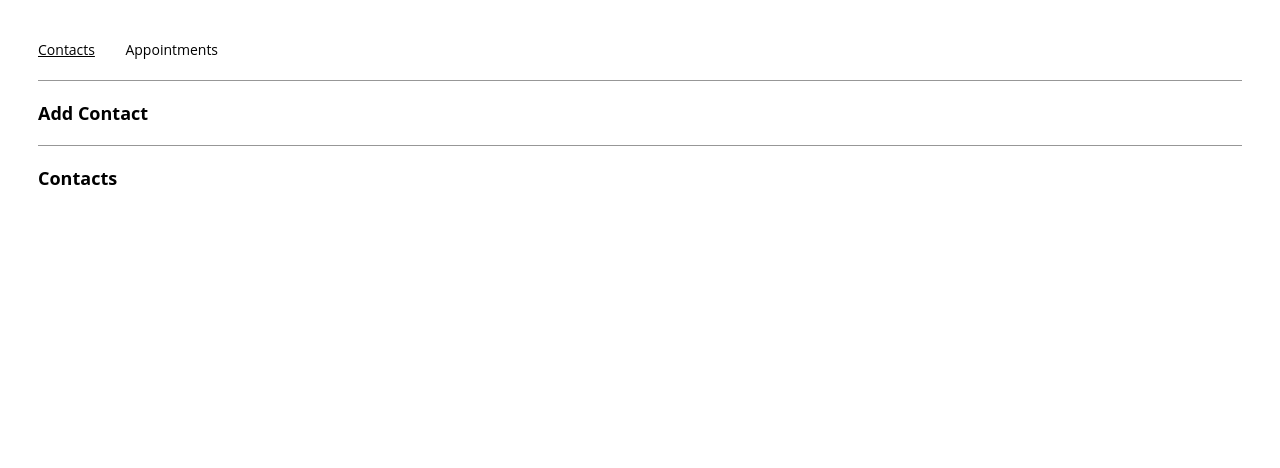
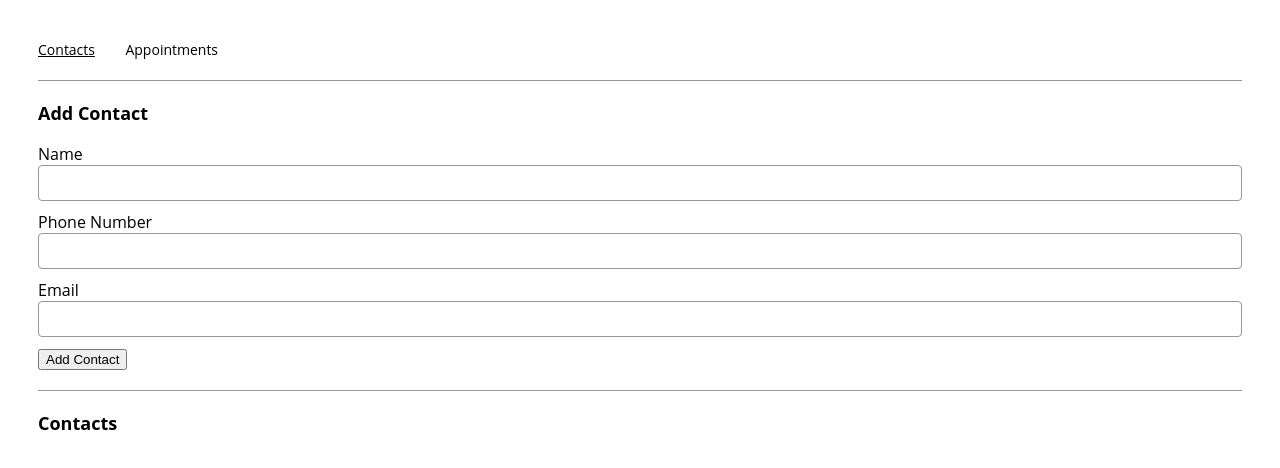
Before and after one commit to KarlSchoch/education, a React (Create React App) app in the folder code_academy_full_stack/AppointmentPlanner/: page /contacts in a window 1280 px wide. Shown: the top 468 px of the page. Built offline with nearby package versions, Linux system fonts and the light colour scheme.

Commit message:
WIP updating contacts page.  Successfully implements functionality but needs to be fit into structure of project - i.e. a contacts page

```diff
--- a/code_academy_full_stack/AppointmentPlanner/src/App.js
+++ b/code_academy_full_stack/AppointmentPlanner/src/App.js
@@ -1,4 +1,4 @@
-import React from "react";
+import React, { useState } from "react";
 import { RouterProvider, createBrowserRouter, createRoutesFromElements, Route, Navigate } from "react-router-dom"
 import Root, { ROUTES } from "./components/root/Root";
 import { AppointmentsPage } from "./containers/appointmentsPage/AppointmentsPage";
@@ -9,17 +9,36 @@ function App() {
   Define state variables for
   contacts and appointments
   */
+  const [contacts, setContacts] = useState([{name: 'Karl', phone: '513-292-1797', email: 'karl.schoch@gmail.com'}]);
+  const [appointments, setAppointments] = useState([]);
 
   /*
   Implement functions to add data to
   contacts and appointments
   */
+  function addContact(name, phoneNumber, email) {
+    const newContact = {
+      name: name,
+      phoneNumber: phoneNumber,
+      email: email,
+    }
+    setContacts([...contacts, newContact])
+  }
+  function addAppointment(name, contact, date, time) {
+    const newContact = {
+      name: name,
+      contact: contact,
+      date: date,
+      time: time,
+    }
+    setContacts([...contacts, newContact])
+  }
 
   const router = createBrowserRouter(createRoutesFromElements(
     <Route path="/" element={ <Root/> }>
       <Route index element={ <Navigate to={ROUTES.CONTACTS} replace/> }/>
-      <Route path={ROUTES.CONTACTS} element={ <ContactsPage /> /* Add props to ContactsPage */ }/>
-      <Route path={ROUTES.APPOINTMENTS} element={ <AppointmentsPage /> /* Add props to AppointmentsPage */ }/>
+      <Route path={ROUTES.CONTACTS} element={ <ContactsPage contacts={contacts} addContact={addContact} /> }/>
+      <Route path={ROUTES.APPOINTMENTS} element={ <AppointmentsPage appointments={appointments} addAppointment={addAppointment}  /> }/>
     </Route>
   ));
 
--- a/code_academy_full_stack/AppointmentPlanner/src/containers/contactsPage/ContactsPage.js
+++ b/code_academy_full_stack/AppointmentPlanner/src/containers/contactsPage/ContactsPage.js
@@ -3,11 +3,15 @@ import React, { useState, useEffect } from "react";
 import { ContactForm } from "../../components/contactForm/ContactForm";
 import { TileList } from "../../components/tileList/TileList";
 
-export const ContactsPage = () => {
+export const ContactsPage = ({ contacts, addContact }) => {
   /*
   Define state variables for
   contact info and duplicate check
   */
+  const [currentName, setCurrentName] = useState('');
+  const [currentPhoneNumber, setCurrentPhoneNumber] = useState('');
+  const [currentEmail, setCurrentEmail] = useState('');
+  const [currentNameExists, setCurrentNameExists] = useState(false);
 
   const handleSubmit = (e) => {
     e.preventDefault();
@@ -21,11 +25,34 @@ export const ContactsPage = () => {
   Using hooks, check for contact name in the
   contacts array variable in props
   */
+  function handleInputChange(e) {
+    // Update the state variable
+    const {name, value} = e.target;
+    const stateMap = {
+      contactName: setCurrentName,
+      phoneNumber: setCurrentPhoneNumber,
+      email: setCurrentEmail,
+    }
+    stateMap[name]?.(value)
+  }
+  useEffect(() => {
+    setCurrentNameExists(contacts.some(contact => contact.name == currentName));
+  }, [currentName, contacts])
 
   return (
     <div>
       <section>
         <h2>Add Contact</h2>
+        <form>
+          <label for='contactName'>Name</label>
+          <input name='contactName' id='contactName' onChange={handleInputChange} value={currentName} />
+          { currentNameExists && <p style={{ color: 'red', margin: '0 0 .5rem' }}>This name already exists in your contacts</p>}
+          <label for='phoneNumber'>Phone Number</label>
+          <input name='phoneNumber' id='phoneNumber' onChange={handleInputChange} />
+          <label for='email'>Email</label>
+          <input name='email' id='email' onChange={handleInputChange} />
+          <button type='submit'>Add Contact</button>
+        </form>
       </section>
       <hr />
       <section>
```
Also changed, not shown: 1 other file (tests, documents, lock files or other folders).
